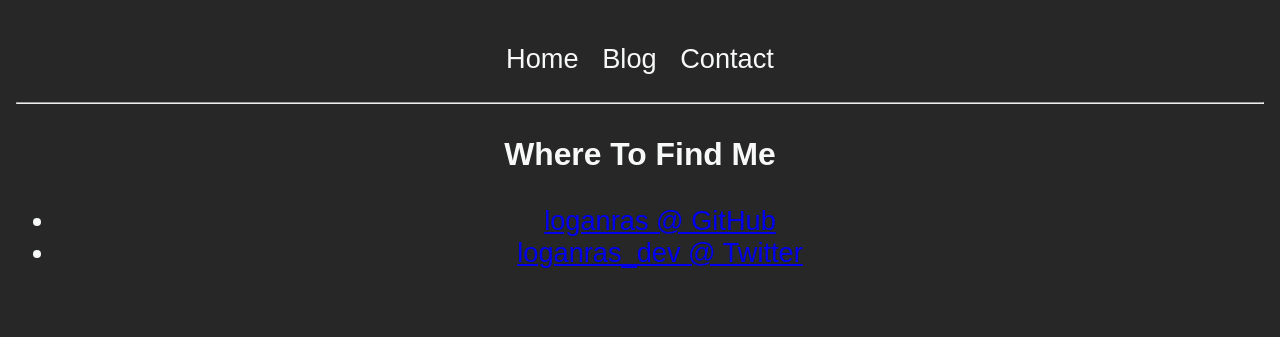
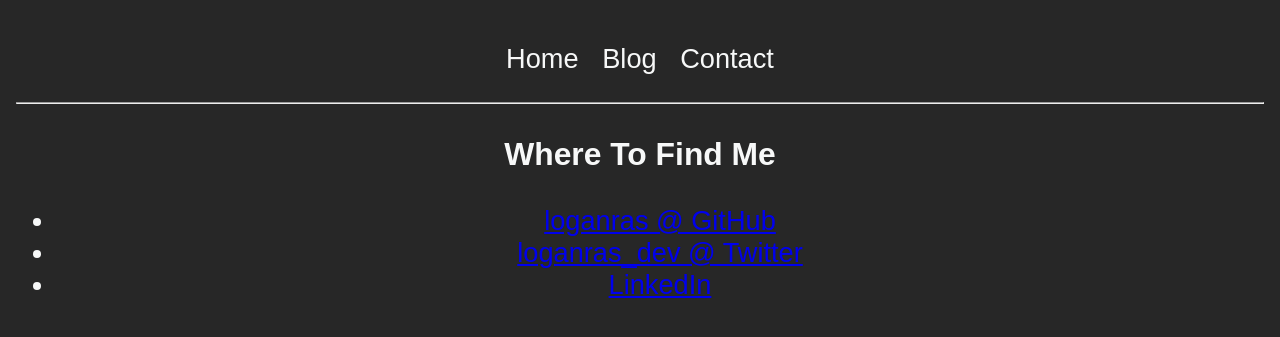
Before and after one commit to codingLogan/codingLogan.github.io, a Jekyll site: the page built from contact.html, in a window 1280 px wide. Shown: the top 337 px of the page. Built offline with Jekyll 4.4.1, drawn with Linux system fonts in a browser that asks for light colours.

Commit message:
Update contact.html

```diff
--- a/contact.html
+++ b/contact.html
@@ -11,5 +11,8 @@ title: Contact
         <li>
             <a href="https://twitter.com/loganras_dev" target="_blank">loganras_dev @ Twitter</a>
         </li>
+        <li>
+            <a href="https://www.linkedin.com/in/logan-rasmussen/" target="_blank">LinkedIn</a>
+        </li>
     </ul>
 </section>
```
